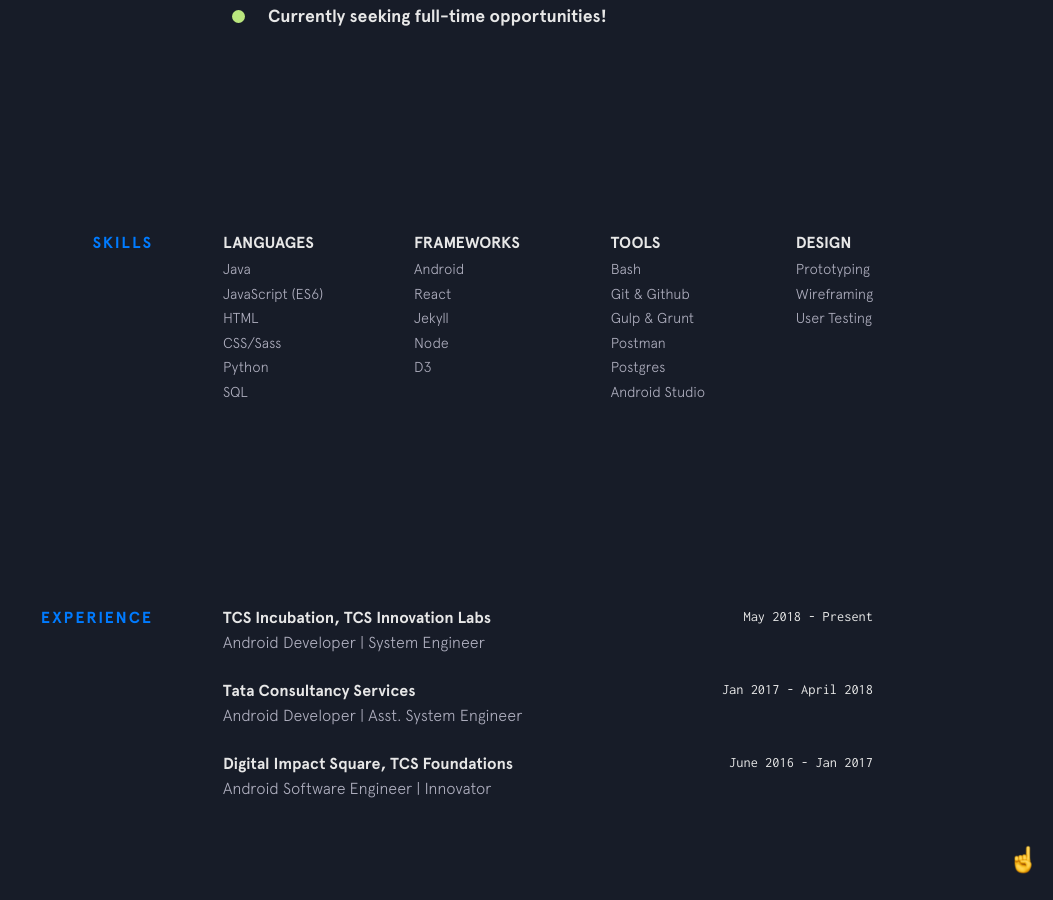
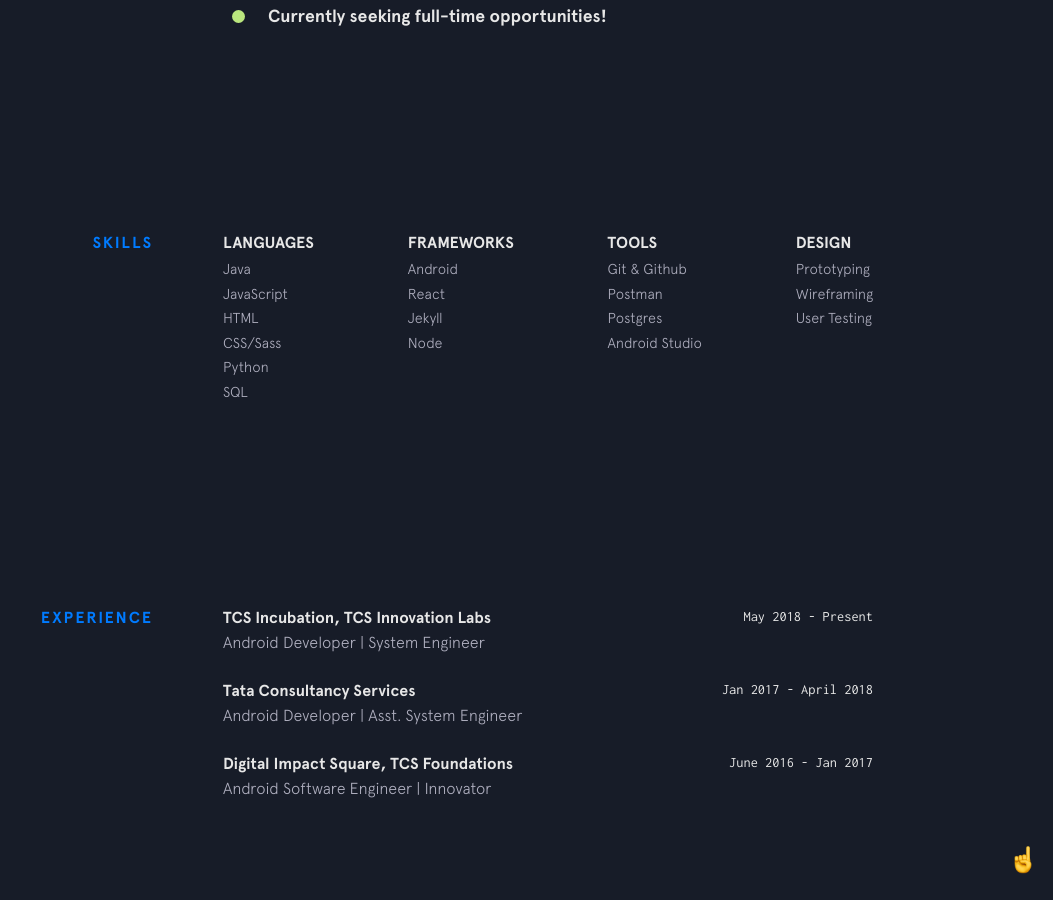
Before and after one commit to vishalecho/vishalecho.github.io, a Jekyll site: the page built from index.html, in a window 1280 px wide and 900 px high, scrolled down 1264 px. Shown: the whole window, without its empty margins (227-1280 px from the left). Built offline with Jekyll 4.4.1, drawn with Linux system fonts in a browser that asks for light colours; nearby versions of some CDN libraries.

```diff
--- a/_data/skills.yml
+++ b/_data/skills.yml
@@ -1,6 +1,6 @@
 languages:
   - item: Java
-  - item: JavaScript (ES6)
+  - item: JavaScript
   - item: HTML
   - item: CSS/Sass
   - item: Python
@@ -11,12 +11,9 @@ frameworks:
   - item: React
   - item: Jekyll
   - item: Node
-  - item: D3
 
 tools:
-  - item: Bash
   - item: Git & Github
-  - item: Gulp & Grunt
   - item: Postman
   - item: Postgres
   - item: Android Studio
```
Also changed, not shown: 1 other file.
